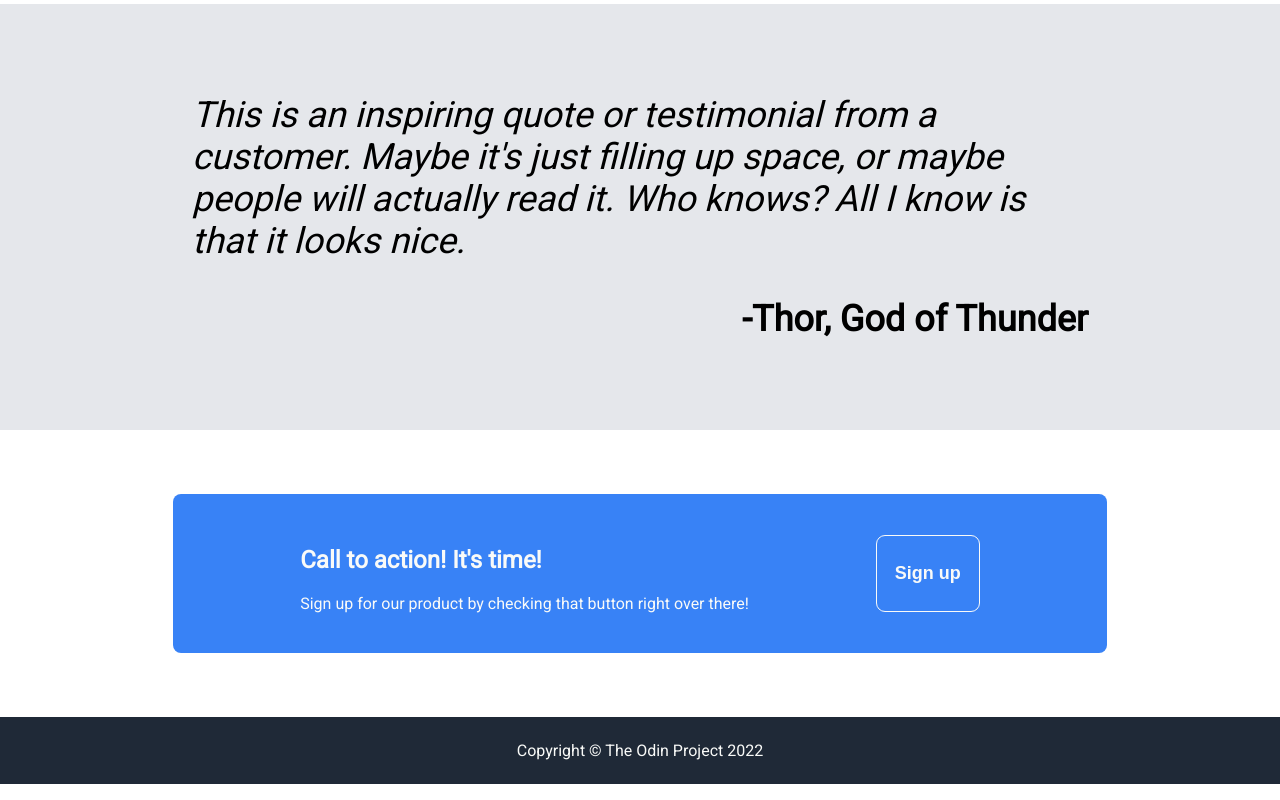
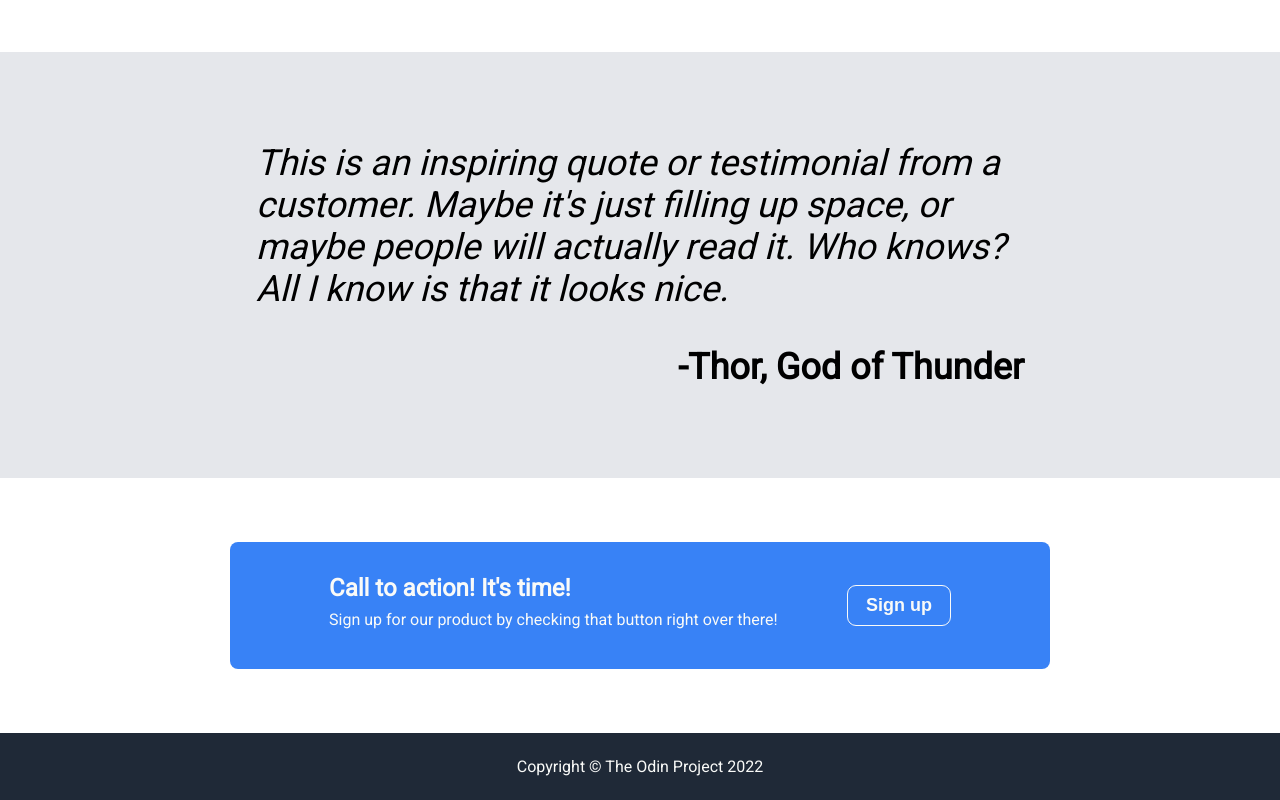
Before and after one commit to klausgena/odin-landing-page, a plain HTML site: page index.html in a window 1280 px wide. Shown: the part 895-1695 px from the top of the page. Drawn offline with Linux system fonts and the light colour scheme.

Commit message:
Finalize CSS. Only fonts left.

```diff
--- a/index.html
+++ b/index.html
@@ -72,7 +72,9 @@
                         <h2>Call to action! It's time!</h2>
                         <p>Sign up for our product by checking that button right over there!</p>
                     </div>
-                    <button>Sign up</button>
+                    <div class="button">
+                        <button>Sign up</button>
+                    </div>
                 </div>
             </div>
         </div>
--- a/style.css
+++ b/style.css
@@ -30,6 +30,9 @@ button {
 }
 p {
     margin: 0.5em 0;
+}
+h2 {
+    margin: 0;
 }
 /* CLASSES */
 
@@ -87,6 +90,7 @@ p {
 .icons h2 {
     color: #1f2937;
     font-size: 36px;
+    padding: 2em 0 1em 0;
 }
 .elements {
     display: flex;
@@ -102,7 +106,7 @@ p {
     align-items: center;
 }
 .quote p {
-    width: 70%;
+    width: 60%;
 }
 .author {
     text-align: right;
@@ -127,12 +131,17 @@ p {
 .CTA {
     background-color: #3882f6;
     color: #f9faf8;
-    width: 70%;
+    width: 60%;
     border-radius: 0.5em;
     padding: 2em 4em;
     display: flex;
     justify-content: space-around;
 }
+div.button {
+    display: flex;
+    justify-content: center;
+    align-items: center;
+}
 .CTA button {
     border: 1px solid #f9faf8;
 }
```
